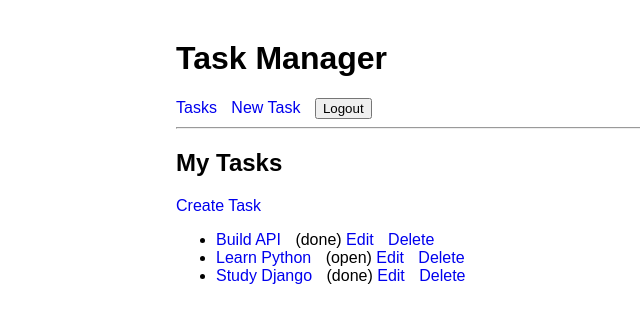
After one commit to LoayShubair/django-task-manager, a Django app: page / in a window 1280 px wide. The commit adds this page. Shown: the top 323 px of the page, without its empty margins (64-704 px from the left). Run offline with Django 5.2, Linux system fonts and the light colour scheme; a user stored in the database is signed in; data comes from the database, SQL or seed files in the repository; both versions use the stored data as it was after the commit.

Commit message:
Implement full CRUD functionality with templates and authentication

```diff
--- /dev/null
+++ b/task_project/templates/base.html
@@ -0,0 +1,37 @@
+<!DOCTYPE html>
+<html>
+    <head>
+        <title>Task Manager</title>
+        <style>
+            body {
+                font-family: Arial;
+                margin: 40px;
+            }
+            a {
+                text-decoration: none;
+                margin-right: 10px;
+            }
+            .container {
+                max-width: 800px;
+                margin: auto;
+            }
+
+        </style>
+
+    </head>
+    <body>
+        <div class="container">
+            <h1>Task Manager</h1>
+            <a href="{% url 'task_list' %}">Tasks</a>
+            <a href="{% url 'task_create' %}">New Task</a>
+            <form action="{% url 'logout' %}" method="post" style="display:inline;">
+                {% csrf_token %}
+                <button type="submit">Logout</button>
+            </form>
+            <hr>
+            {% block content %}
+            {% endblock %}
+        </div>
+    </body>
+
+</html>
--- a/task_project/templates/task_list.html
+++ b/task_project/templates/task_list.html
@@ -1,6 +1,17 @@
-<h1>My Tasks</h1>
-{% for task in tasks %}
-    <p>
-        {{ task.title}} - {{ task.status}}
-    </p>
+{% extends 'base.html' %}
+{% block content %}
+<h2>My Tasks</h2>
+<a href="{% url 'task_create' %}">Create Task</a>
+<ul>
+    {% for task in tasks %}
+    <li>
+        <a href="{% url 'task_detail' task.id %}">
+            {{ task.title }}
+        </a>
+        ({{ task.status }})
+        <a href="{% url 'task_edit' task.id %}">Edit</a>
+        <a href="{% url 'task_delete' task.id %}">Delete</a>
+    </li>
     {% endfor %}
+</ul>
+{% endblock %}
--- a/task_project/urls.py
+++ b/task_project/urls.py
@@ -18,7 +18,13 @@ Including another URLconf
 from django.contrib import admin
 from django.urls import path
 from django.contrib.auth import views as auth_views
-from tasks.views import task_list
+from tasks.views import (
+    task_list,
+    task_detail,
+    task_create,
+    task_edit,
+    task_delete,
+)
 
 urlpatterns = [
     path("admin/", admin.site.urls),
@@ -27,4 +33,8 @@ urlpatterns = [
     ),
     path("logout/", auth_views.LogoutView.as_view(), name="logout"),
     path("", task_list, name="task_list"),
+    path("task/<int:pk>/", task_detail, name="task_detail"),
+    path("task/create/", task_create, name="task_create"),
+    path("task/<int:pk>/edit/", task_edit, name="task_edit"),
+    path("task/<int:pk>/delete/", task_delete, name="task_delete"),
 ]
--- a/tasks/views.py
+++ b/tasks/views.py
@@ -1,12 +1,61 @@
-from django.shortcuts import render
+from django.shortcuts import render, redirect, get_object_or_404
 from django.contrib.auth.decorators import login_required
 from .models import Task
+from .forms import TaskForm
 
 
 @login_required
 def task_list(request):
     tasks = Task.objects.filter(owner=request.user)
-    return render(request, "tasks/task_list.html", {"tasks": tasks})
+    return render(request, "task_list.html", {"tasks": tasks})
 
 
-# Create your views here.
+@login_required
+def task_detail(request, pk):
+    task = get_object_or_404(Task, pk=pk, owner=request.user)
+    return render(request, "task_detail.html", {"task": task})
+
+
+@login_required
+def task_create(request):
+    if request.method == "POST":
+        form = TaskForm(request.POST)
+
+        if form.is_valid():
+            task = form.save(commit=False)
+            task.owner = request.user
+            task.save()
+            return redirect("task_list")
+
+    else:
+        form = TaskForm()
+
+    return render(request, "task_form.html", {"form": form})
+
+
+@login_required
+def task_edit(request, pk):
+    task = get_object_or_404(Task, pk=pk, owner=request.user)
+
+    if request.method == "POST":
+        form = TaskForm(request.POST, instance=task)
+
+        if form.is_valid():
+            form.save()
+            return redirect("task_list")
+
+    else:
+        form = TaskForm(instance=task)
+
+    return render(request, "task_form.html", {"form": form})
+
+
+@login_required
+def task_delete(request, pk):
+    task = get_object_or_404(Task, pk=pk, owner=request.user)
+
+    if request.method == "POST":
+        task.delete()
+        return redirect("task_list")
+
+    return render(request, "task_confirm_delete.html", {"task": task})
```
Also changed, not shown: task_project/templates/task_confirm_delete.html (added, +9 -0 lines), task_project/templates/task_detail.html (added, +8 -0 lines), task_project/templates/task_form.html (added, +8 -0 lines), tasks/forms.py (added, +8 -0 lines), db.sqlite3, tasks/migrations/0002_task_owner.py (added).
